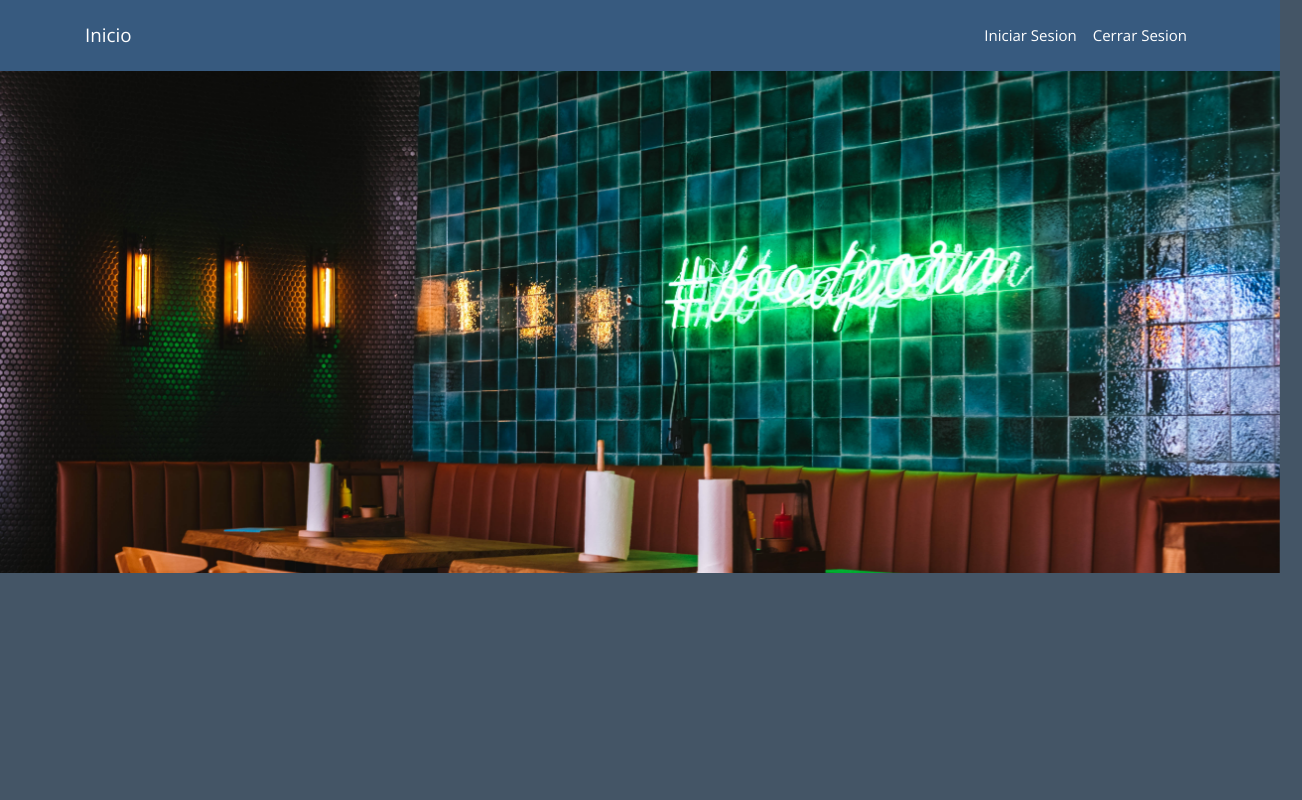
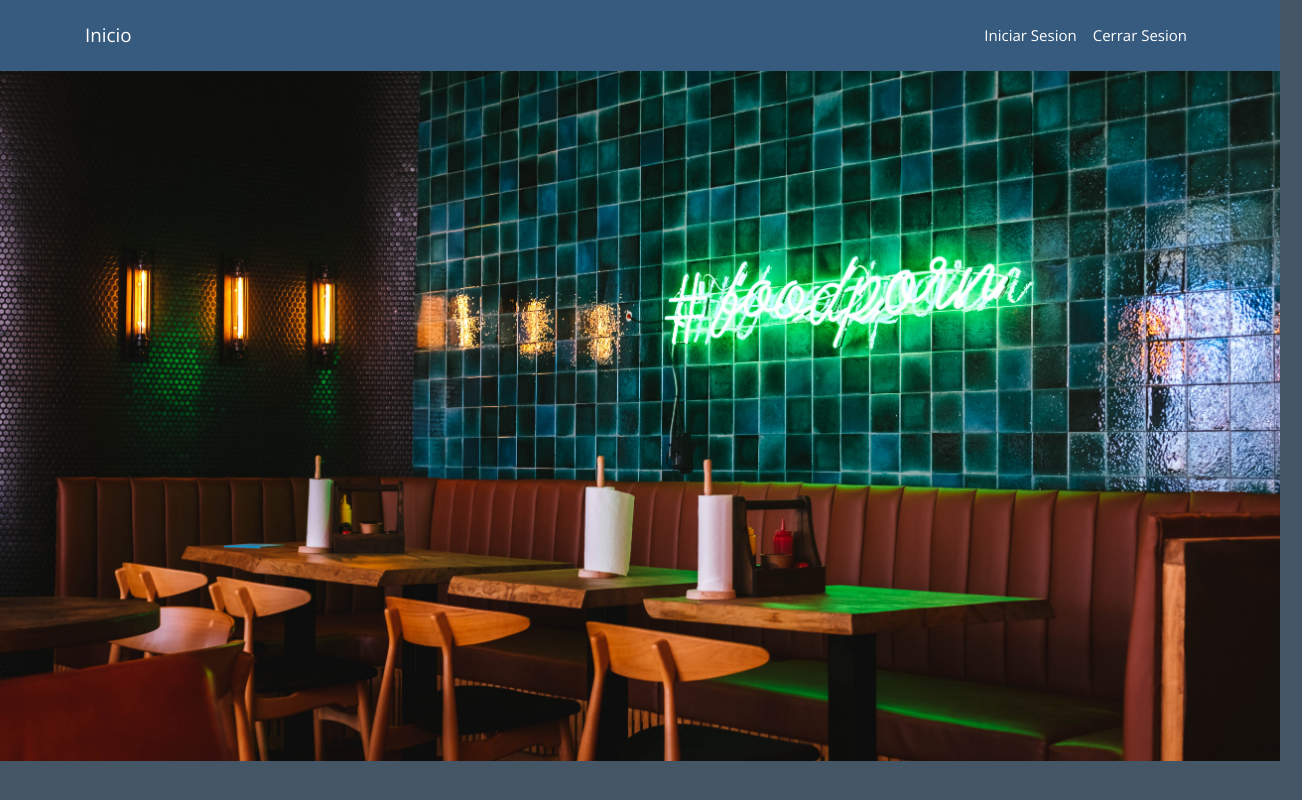
Before and after one commit to Ludin-Najera/Restaurante, an Angular app in the folder cliente/: page / in a window 1280 px wide. Shown: the top 800 px of the page, 1302 px wide, since content can reach past the window. Built offline with nearby package versions, Linux system fonts and the light colour scheme.

Commit message:
aqui estoy poniendo fondo
funciones de css y tambien estamos enmaquetando con html

```diff
--- a/cliente/src/app/components/navigation/navigation.component.css
+++ b/cliente/src/app/components/navigation/navigation.component.css
@@ -1,6 +1,6 @@
 .fondo1{
-    margin:-22px;
-   padding:262px;
+    margin:-0px;
+   padding:345px;
    background: url(img1/Restaurante.jpg) no-repeat;
    background-size: cover;
    background-position: center ;
--- a/cliente/src/app/components/navigation/navigation.component.html
+++ b/cliente/src/app/components/navigation/navigation.component.html
@@ -1,5 +1,3 @@
-
-
 <link rel="stylesheet" href="navigation.component.css">
 
 <nav class="navbar navbar-expand-lg bg-primary ">
@@ -25,5 +23,7 @@
 
   </div>
   </nav>
-  <header class="fondo1">
+
+
+  <header  alt="Responsive image" class="fondo1 img-fluid" >
   </header>
```
